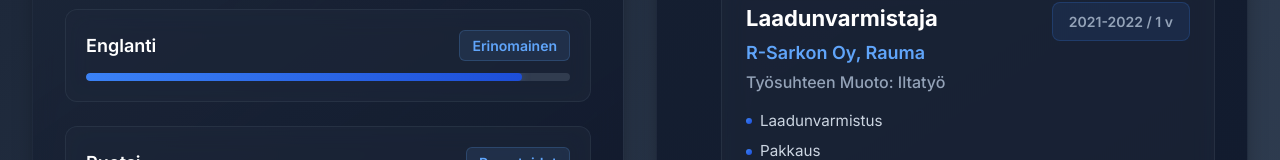
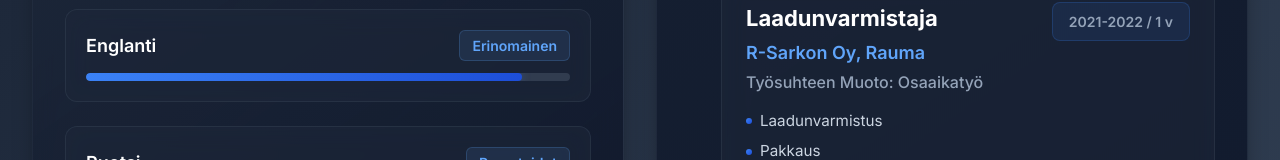
Before and after one commit to tjzzzzzz/CV-Nettisivu, a React (Vite) app in the folder cv-nettisivu/: page / in a window 1280 px wide. Shown: the part 1821-1981 px from the top of the page. Built offline with nearby package versions, Linux system fonts and the light colour scheme.

Commit message:
Update Laadunvarmistaja employment type from Iltatyö to Osaaikatyö

```diff
--- a/cv-nettisivu/src/components/WorkExperience.tsx
+++ b/cv-nettisivu/src/components/WorkExperience.tsx
@@ -47,7 +47,7 @@
       title: 'Laadunvarmistaja',
       company: 'R-Sarkon Oy',
       location: 'Rauma',
-      employmentType: 'Iltatyö',
+      employmentType: 'Osaaikatyö',
       tasks: ['Laadunvarmistus', 'Pakkaus']
     }
   ];
```
